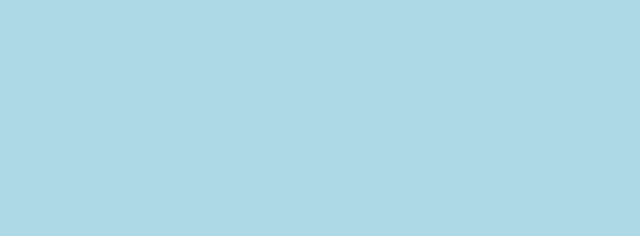
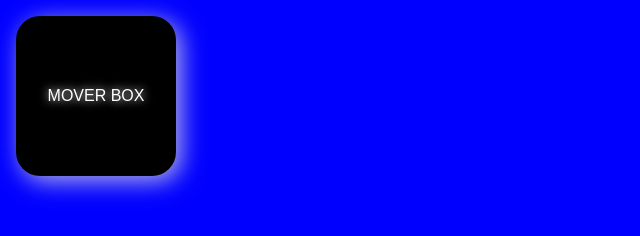
Before and after one commit to 1hojiakbar/animation, a plain HTML site: page index.html in a window 1280 px wide. Shown: the whole page, without its empty margins (0-640 px from the left). Drawn offline with Linux system fonts and the light colour scheme.

Commit message:
mover box

```diff
--- a/index.html
+++ b/index.html
@@ -4,8 +4,14 @@
     <meta charset="UTF-8" />
     <meta http-equiv="X-UA-Compatible" content="IE=edge" />
     <meta name="viewport" content="width=device-width, initial-scale=1.0" />
-    <title>CSS Lesson 52 Transiton & Animation</title>
+    <title>Animation</title>
     <link rel="stylesheet" href="./style.css" />
   </head>
-  <body></body>
+  <body>
+    <section class="container-fluid">
+      <div class="container">
+        <div class="mover-box">mover box</div>
+      </div>
+    </section>
+  </body>
 </html>
--- a/style.css
+++ b/style.css
@@ -6,5 +6,34 @@
 
 body {
   font-family: Arial, Helvetica, sans-serif;
-  background-color: lightblue;
+  background-color: rgb(26, 31, 39);
 }
+
+.container-fluid {
+  display: flex;
+  justify-content: center;
+  width: 100%;
+}
+
+.container {
+  width: 100%;
+  height: 100vh;
+  padding: 1rem;
+  background-color: blue;
+}
+
+.mover-box {
+  display: flex;
+  text-align: center;
+  justify-content: center;
+  text-transform: uppercase;
+  text-shadow: 0 0 10px white;
+  align-items: center;
+  color: white;
+  width: 10rem;
+  height: 10rem;
+  background-color: black;
+  border-radius: 1.5rem;
+  box-shadow: rgba(231, 231, 231, 0.773) 5px 5px 25px,
+    rgba(0, 0, 0, 0.22) 0 0 5px;
+}
```
